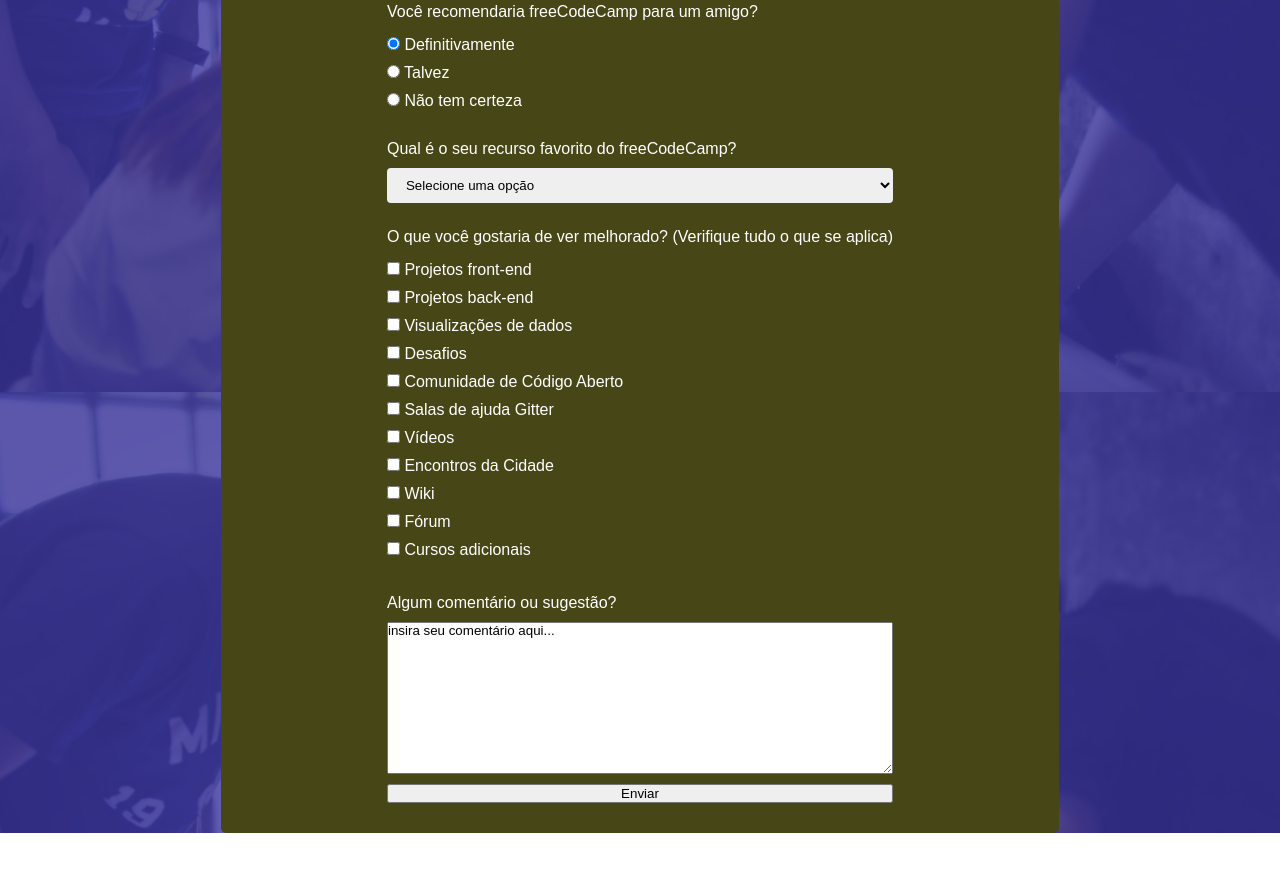
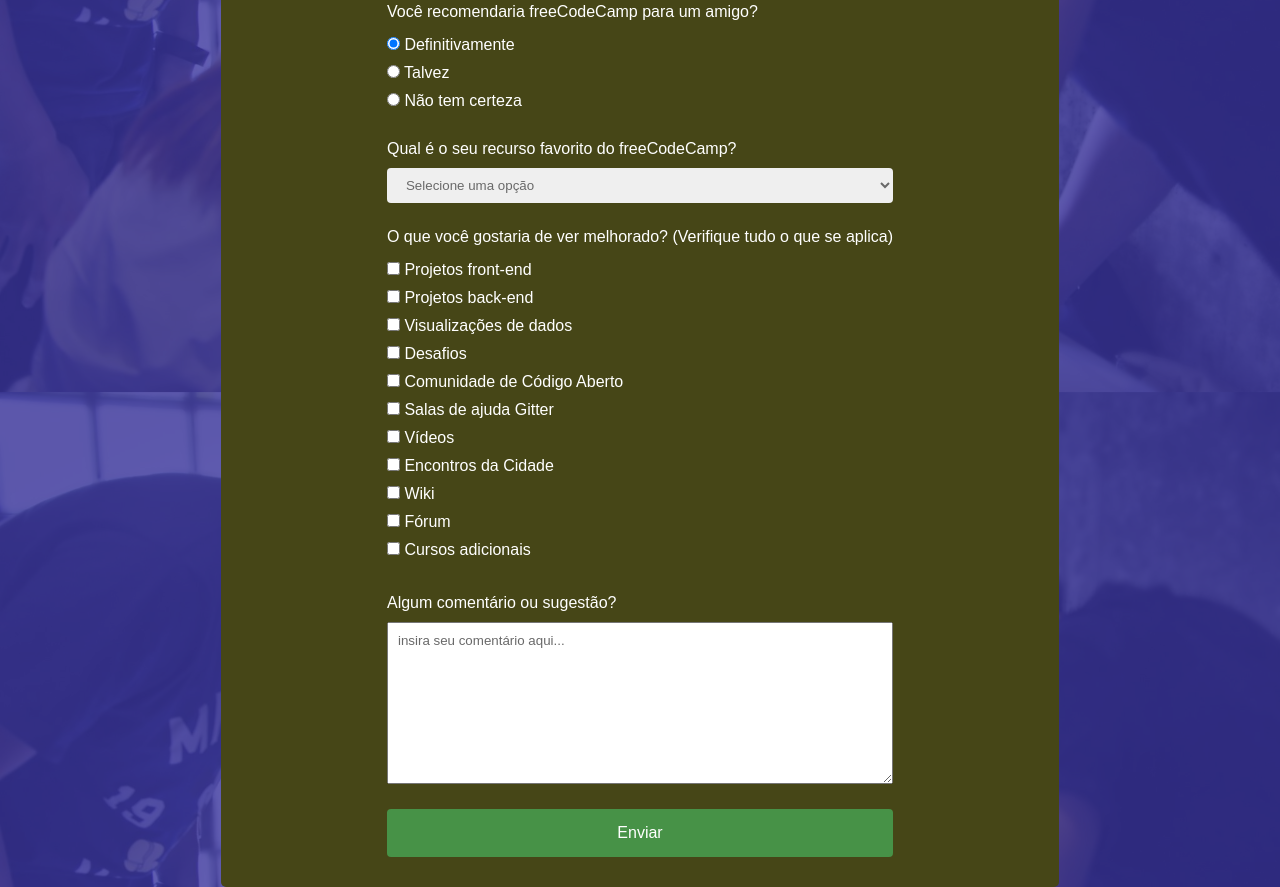
Before and after one commit to EdiJunior88/FreeCodeCamp_Projetos_do_Design_Responsivo, a plain HTML site: page 02_Criar_um_formulario_de_pesquisa/index.html in a window 1280 px wide. Shown: the part 459-1346 px from the top of the page. Before the commit the page ends 1292 px from the top, so only its background shows below. Drawn offline with Linux system fonts and the light colour scheme; a web font is replaced by a local one.

Commit message:
update css

```diff
--- a/02_Criar_um_formulario_de_pesquisa/style.css
+++ b/02_Criar_um_formulario_de_pesquisa/style.css
@@ -63,10 +63,15 @@ label, input[type="checkbox"] {
   padding: 5px 0;
 }
 
+input[type="checkbox"] {
+  padding: 20px;
+}
+
 input[type="number"],
 input[type="text"],
 input[type="email"],
 select {
+  color: #696969;
   height: 35px;
   border-radius: 4px;
   border: none;
@@ -78,5 +83,17 @@ select {
 }
 
 #comments {
-  padding-left: ;
+  color: #696969;
+  padding-left: 10px;
+  padding-top: 10px;
 }
+
+#submit {
+  color: #fff;
+  background: rgb(71, 146, 71);
+  font-size: 1em;
+  border: none;
+  margin-top: 15px;
+  border-radius: 4px;
+  padding: 15px 0;
+}
```
